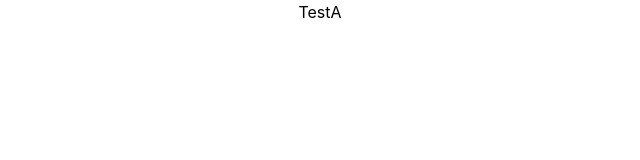
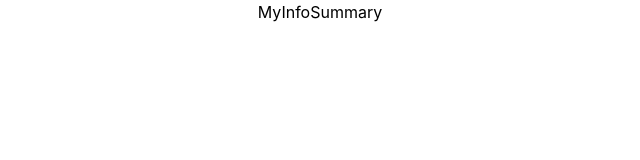
Before and after one commit to funnycl/kidsbuddy, a React (Create React App) app: page / in a window 1280 px wide. Shown: the top 160 px of the page, without its empty margins (320-960 px from the left). Built offline with nearby package versions, Linux system fonts and the light colour scheme.

Commit message:
page 추가

```diff
--- a/src/App.tsx
+++ b/src/App.tsx
@@ -1,14 +1,22 @@
 import { Route, Switch } from "react-router-dom";
 import "./App.css";
-import { TestA } from "./pages/TestA";
-import { TestB } from "./pages/TestB";
+import { Communication } from "./pages/Communication";
+import { Login } from "./pages/Login";
+import { Main } from "./pages/Main";
+import { MyInfo } from "./pages/MyInfo";
+import { RepeatTask } from "./pages/RepeatTask";
+import { SingleTask } from "./pages/SingleTask";
 
 function App() {
   return (
     <div className="App">
       <Switch>
-        <Route path="/" exact component={TestA} />
-        <Route path="/b" exact component={TestB} />
+        <Route path="/" exact component={Main} />
+        <Route path="/login" component={Login} />
+        <Route path="/my-info" component={MyInfo} />
+        <Route path="/communication" component={Communication} />
+        <Route path="/repeat-task" component={RepeatTask} />
+        <Route path="/single-task" component={SingleTask} />
       </Switch>
     </div>
   );
--- /dev/null
+++ b/src/components/MyInfoSummary.tsx
@@ -0,0 +1,3 @@
+export const MyInfoSummary = () => {
+  return <div>MyInfoSummary</div>;
+};
--- /dev/null
+++ b/src/pages/Communication.tsx
@@ -0,0 +1,3 @@
+export const Communication = () => {
+  return <div>Communication</div>;
+};
--- /dev/null
+++ b/src/pages/Login.tsx
@@ -0,0 +1,3 @@
+export const Login = () => {
+  return <div>Login</div>;
+};
--- /dev/null
+++ b/src/pages/Main.tsx
@@ -0,0 +1,9 @@
+import { MyInfoSummary } from "../components/MyInfoSummary";
+
+export const Main = () => {
+  return (
+    <div>
+      <MyInfoSummary />
+    </div>
+  );
+};
--- /dev/null
+++ b/src/pages/MyInfo.tsx
@@ -0,0 +1,3 @@
+export const MyInfo = () => {
+  return <div>MyInfo</div>;
+};
--- /dev/null
+++ b/src/pages/RepeatTask.tsx
@@ -0,0 +1,3 @@
+export const RepeatTask = () => {
+  return <div>RepeatTask</div>;
+};
--- /dev/null
+++ b/src/pages/SingleTask.tsx
@@ -0,0 +1,3 @@
+export const SingleTask = () => {
+  return <div>SingleTask</div>;
+};
```
